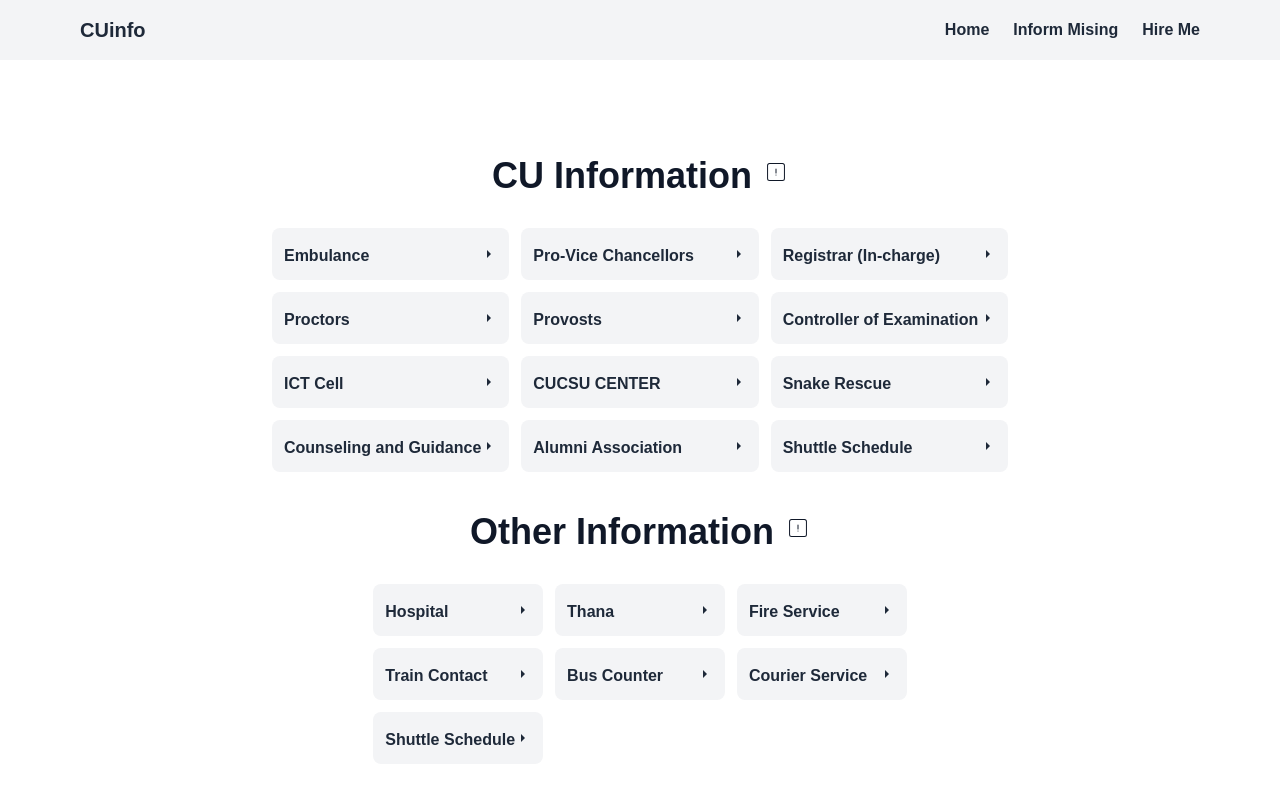
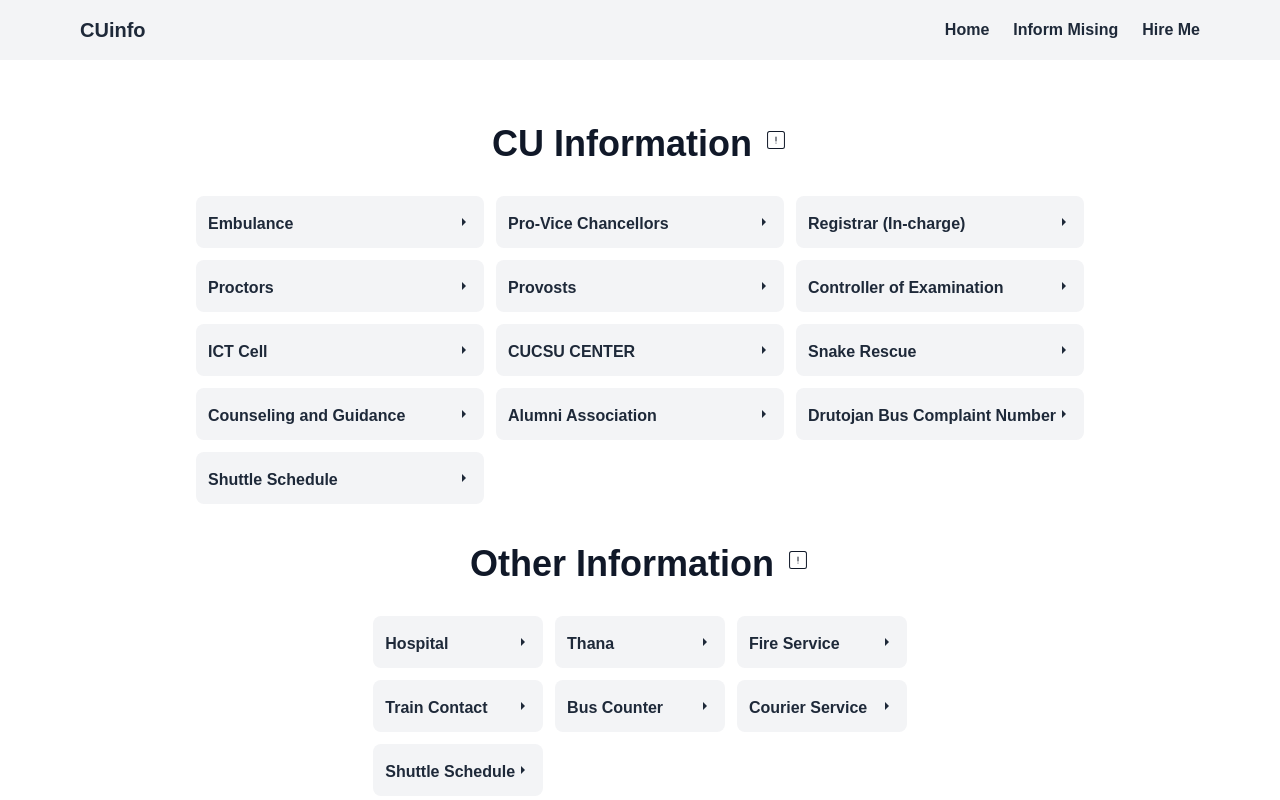
Before and after one commit to wakiullah/CUinfo, a Next.js app: page / in a window 1280 px wide. Shown: the top 800 px of the page. Built offline with nearby package versions, Linux system fonts and the light colour scheme; a web font is replaced by a local one.

Commit message:
Update versitydata.js

```diff
--- a/data/versitydata.js
+++ b/data/versitydata.js
@@ -74,6 +74,12 @@ export const universityData = [
             { name: "General Secretary", phone: "01819311815", email: "https://cu-alumni.org/" },
         ],
     },
+     {
+        category: "Drutojan Bus Complaint Number",
+        items: [
+            { name: "Bus Association", phone: "01818083313", email: "Empty" },
+        ],
+    },
 ];
 
 
```
